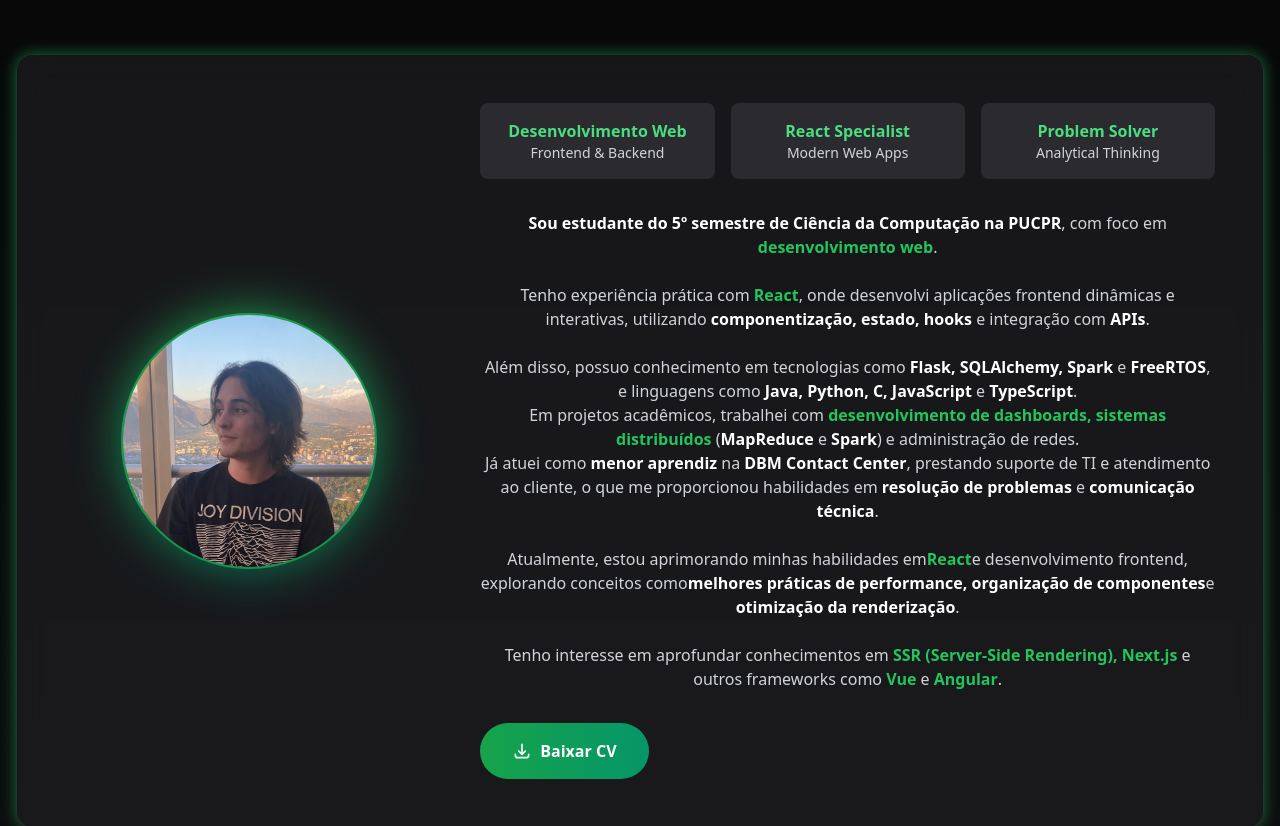
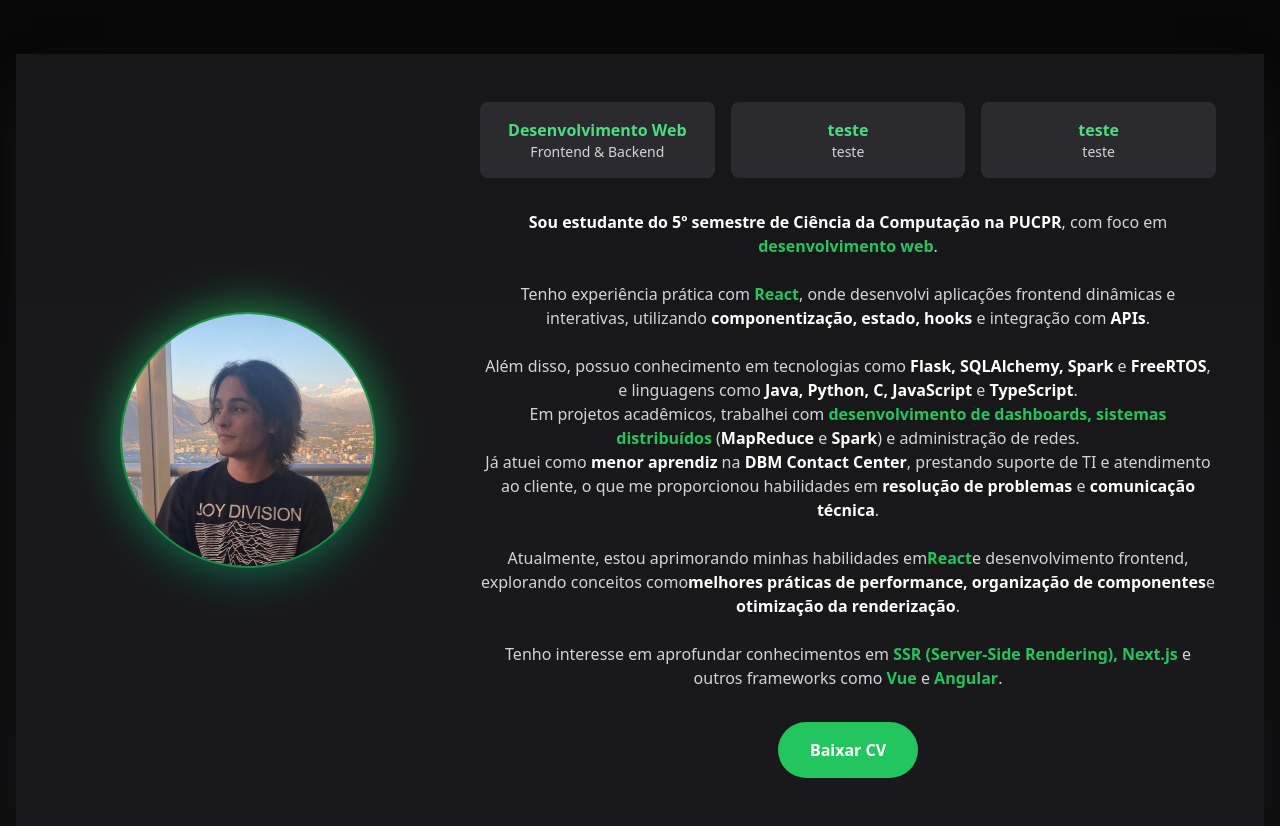
Before and after one commit to Wkyouma/Portifolio, a React (Vite) app: page / in a window 1280 px wide. Shown: the part 1206-2032 px from the top of the page. Built offline with nearby package versions, Linux system fonts and the light colour scheme.

Commit message:
correção dnv

```diff
--- a/src/Componentes/Modal/index.jsx
+++ b/src/Componentes/Modal/index.jsx
@@ -47,7 +47,7 @@ const Modal = ({ isOpen, onClose }) => {
     const handleServicos = () => {
         const element = document.getElementById('projetos');
         if (element) {
-            const yOffset = -100; // ajuste conforme necessário
+            const yOffset = -100;
             const y = element.getBoundingClientRect().top + window.pageYOffset + yOffset;
             window.scrollTo({ top: y, behavior: 'smooth' });
         }
--- a/src/Componentes/Section/AboutSection/index.jsx
+++ b/src/Componentes/Section/AboutSection/index.jsx
@@ -11,9 +11,6 @@ const AboutSection = () => {
                 animate={{ opacity: 1 }}
                 className="container max-w-7xl mx-auto px-4 py-16 relative"
             >
-
-
-                {/* Neon Title */}
                 <motion.div
                     whileHover={{ scale: 1.05 }}
                     className="mb-12"
@@ -28,10 +25,9 @@ const AboutSection = () => {
                 <motion.div
                     initial={{ y: 50 }}
                     animate={{ y: 0 }}
-                    className="bg-zinc-800/50 rounded-2xl backdrop-blur-lg shadow-[0_0_15px_rgba(34,_197,_94,_0.5)] p-8 md:p-12 border border-green-500/20"
+                    className="bg-zinc-800/50 shadow-2xl shadow-zinc-900 p-8 md:p-12 borde"
                 >
                     <div className="flex flex-col lg:flex-row items-center gap-12">
-                        {/* Profile Image with Retro Effects */}
                         <motion.div
                             className="lg:w-1/3 flex justify-center"
                             whileHover={{ scale: 1.05 }}
@@ -46,10 +42,7 @@ const AboutSection = () => {
                                 />
                             </div>
                         </motion.div>
-
-                        {/* Content Section */}
                         <div className="lg:w-2/3 space-y-8">
-                            {/* Animated Skill Cards */}
                             <motion.div
                                 className="grid grid-cols-2 md:grid-cols-3 gap-4"
                                 initial={{ opacity: 0, y: 20 }}
@@ -60,14 +53,12 @@ const AboutSection = () => {
                                     <CardObjetivo Title="Desenvolvimento Web" description="Frontend & Backend" />
                                 </motion.div>
                                 <motion.div whileHover={{ scale: 1.05, rotate: 2 }}>
-                                    <CardObjetivo Title="React Specialist" description="Modern Web Apps" />
+                                    <CardObjetivo Title="teste" description="teste" />
                                 </motion.div>
                                 <motion.div whileHover={{ scale: 1.05, rotate: -2 }}>
-                                    <CardObjetivo Title="Problem Solver" description="Analytical Thinking" />
+                                    <CardObjetivo Title="teste" description="teste" />
                                 </motion.div>
                             </motion.div>
-
-                            {/* Bio Text with Gradient Highlights */}
                             <motion.div
                                 initial={{ opacity: 0 }}
                                 animate={{ opacity: 1 }}
@@ -98,25 +89,18 @@ const AboutSection = () => {
                                 Tenho interesse em aprofundar conhecimentos em <span className="text-green-500 font-semibold">SSR (Server-Side Rendering), Next.js</span> e outros frameworks como <span className="text-green-500 font-semibold">Vue</span> e <span className="text-green-500 font-semibold">Angular</span>.
                             </motion.div>
 
-                            {/* Retro Wave CV Button */}
-                            <motion.div
-                                className="flex justify-center lg:justify-start"
-                                whileHover={{ scale: 1.05 }}
-                            >
+
                                 <a
                                     href="./CV/Currículo (14).pdf"
                                     download="Curriculo_Igor_Gutierrez.pdf"
-                                    className="group relative inline-flex items-center px-8 py-4 rounded-full bg-gradient-to-r from-green-600 to-emerald-600 text-white font-bold overflow-hidden"
+                                    className="group relative inline-flex items-center px-8 py-4 rounded-full bg-green-500 text-white font-bold overflow-hidden hover:bg-green-400  hover:scale-105 transition-all duration-500"
                                 >
-                                    <span className="absolute inset-0 bg-gradient-to-r from-green-600 to-emerald-600 opacity-0 group-hover:opacity-100 transition-opacity duration-300"></span>
                                     <span className="relative flex items-center gap-2">
-                                        <svg className="w-5 h-5 animate-pulse" fill="none" stroke="currentColor" viewBox="0 0 24 24">
-                                            <path strokeLinecap="round" strokeLinejoin="round" strokeWidth="2" d="M4 16v1a3 3 0 003 3h10a3 3 0 003-3v-1m-4-4l-4 4m0 0l-4-4m4 4V4" />
-                                        </svg>
+
                                         Baixar CV
                                     </span>
                                 </a>
-                            </motion.div>
+
                         </div>
                     </div>
                 </motion.div>
```
